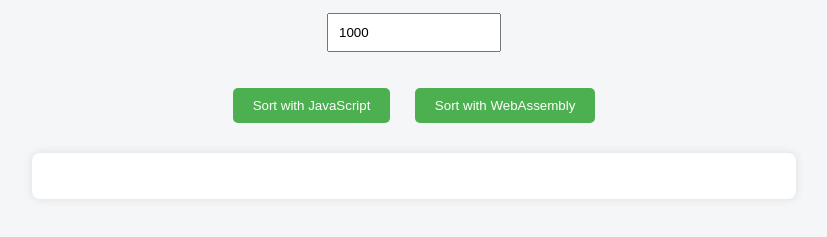
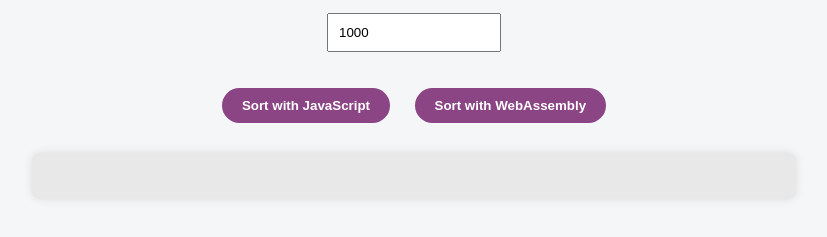
Before and after one commit to ShamsAhmedd/WebAssembly_Task, a plain HTML site: page index.html in a window 1280 px wide. Shown: the part 129-366 px from the top of the page, without its empty margins (226-1053 px from the left). Drawn offline with Linux system fonts and the light colour scheme; no server answers.

Commit message:
Update style.css

```diff
--- a/style.css
+++ b/style.css
@@ -15,15 +15,16 @@
   padding: 10px 20px;
   margin: 10px;
   border: none;
-  background: #4CAF50;
+  background: #8b4584;
   color: white;
+  font-weight: bold;
   cursor: pointer;
-  border-radius: 5px;
+  border-radius: 25px;
 }
 
 .result {
   margin-top: 20px;
-  background: white;
+  background: rgb(232, 232, 232);
   padding: 15px;
   width: 60%;
   margin-left: auto;
```
